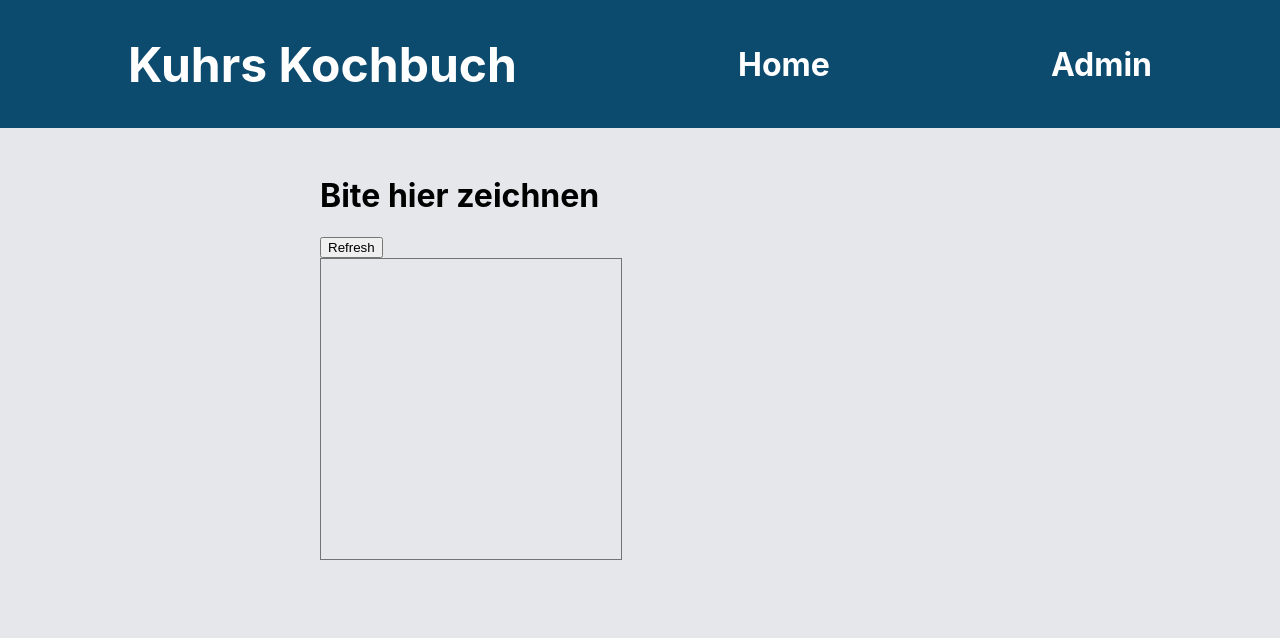
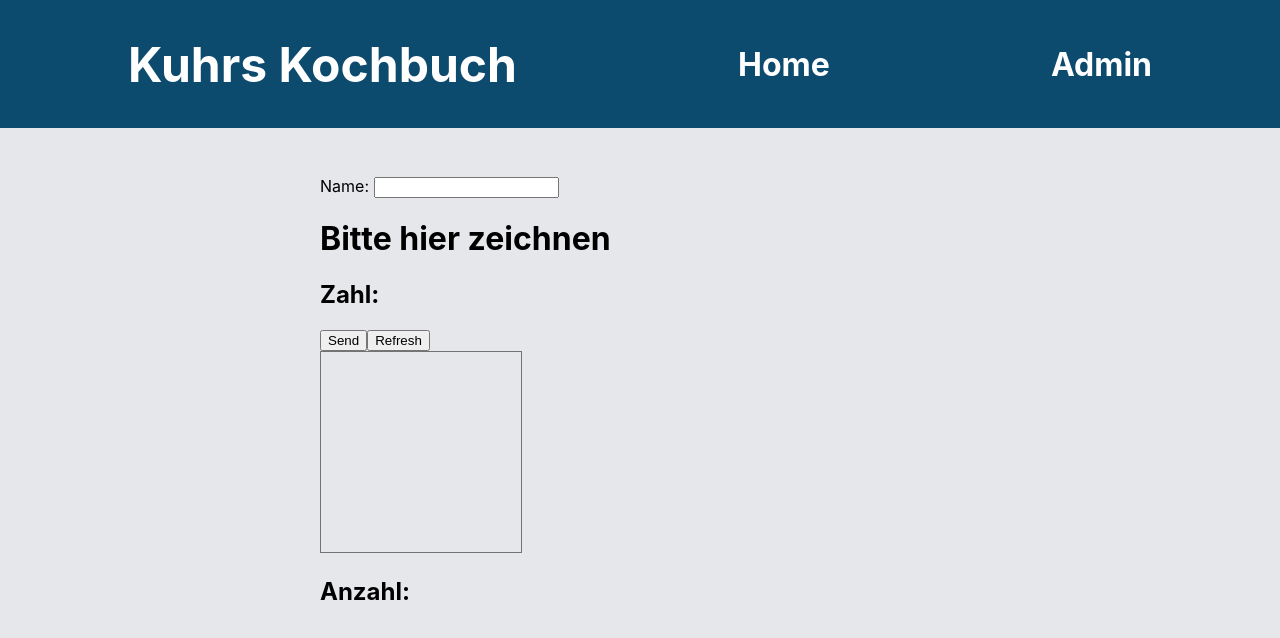
Before and after one commit to LarsKuhr/KuhrsKochbuch-Frontend, a React (Create React App) app: page /Lars in a window 1280 px wide. Shown: the top 638 px of the page. Built offline with nearby package versions, Linux system fonts and the light colour scheme.

Commit message:
Final Version

```diff
--- a/src/pages/Numbers.js
+++ b/src/pages/Numbers.js
@@ -1,4 +1,4 @@
-import React, { useEffect, useRef } from "react";
+import React, { useEffect, useRef, useState } from "react";
 
 const Numbers = () => {
 
@@ -10,9 +10,8 @@ const Numbers = () => {
         console.log(canvas)
         var ctx = canvas.getContext('2d');
 
-        var container = document.getElementById('container');
-        canvas.width = 300;
-        canvas.height = 300;
+        canvas.width = 200;
+        canvas.height = 200;
 
         var mouse = {x: 0, y: 0};
 
@@ -25,7 +24,7 @@ const Numbers = () => {
         ctx.lineCap = 'round';
         ctx.strokeStyle = 'black';
         ctx.globalCompositeOperation = "multiply";
-        ctx.lineWidth = 12;
+        ctx.lineWidth = 8;
         // ctx.globalCompositeOperation = "destination-out";
 
         canvas.addEventListener('pointerdown', function(e) {
@@ -41,7 +40,6 @@ const Numbers = () => {
         }, false);
 
         var onPaint = function() {
-            console.log("paint")
             ctx.lineTo(mouse.x, mouse.y);
             ctx.stroke();
         };
@@ -68,13 +66,76 @@ const Numbers = () => {
         ctx.clearRect(0, 0, canvas.width, canvas.height);
     }
 
+    var numbers = [0, 1, 2, 3, 4, 5, 6, 7, 8, 9];
+
+    const [count, setCount] = useState(null);
+    const [rndNumbers, setNumbers] = useState(null);
+    const [i, setI] = useState(null);
+
+    const send = () => {
+
+        if (!i) newRun();
+        setI(i + 1);
+        if (i === 9) newRun();
+
+        setCount(count + 1);
+        saveToDB();
+
+        refresh();
+    }
+
+    const saveToDB = async () => {
+        if (!rndNumbers) return
+
+        var canvas = canvasRef.current;
+        var ctx = canvas.getContext('2d');
+
+        const data = ctx.getImageData(0, 0, canvas.width, canvas.height)
+        const pixel = []
+        for (let i = 1; i < canvas.width*canvas.height; i++) {
+            pixel.push(data.data[i*4-1])
+        }
+        console.log(pixel)
+
+        var name = document.getElementById('name').value;
+
+        if (!name) name = "non"
+
+        const number = {
+            "img": pixel,
+            "num": rndNumbers[i],
+            "name": name
+        }
+
+        // console.log(number)
+
+        const respone = await fetch('https://kuhrkochbuch-api.onrender.com/api/numbers/', {
+            method: "POST",
+            headers: {'Content-Type':'application/json'},
+            body: JSON.stringify(number)
+        })
+        // const respone = await fetch('localhost:4000/api/numbers/', reqOptions)
+    }
+
+    const newRun = () => {
+        numbers = numbers.sort((a, b) => 0.5 - Math.random());
+        setNumbers(numbers);
+        setI(0);
+    }
+
     return (
         <div name="numbers">
-            <h1>Bite hier zeichnen</h1>
+            <label htmlFor="name">Name: </label>
+            <input type="text" name="name" id="name" />
+
+            <h1>Bitte hier zeichnen</h1>
+            <h2>Zahl: {i && rndNumbers[i]} </h2>
+            <button id="Send" onClick={send}>Send</button>
             <button id="refresh" onClick={refresh}>Refresh</button>
             <div id="container">
                 <canvas id="canvas" ref={canvasRef}></canvas>
             </div>
+            <h2>Anzahl: {count}</h2>
         </div>
     );
 
```
